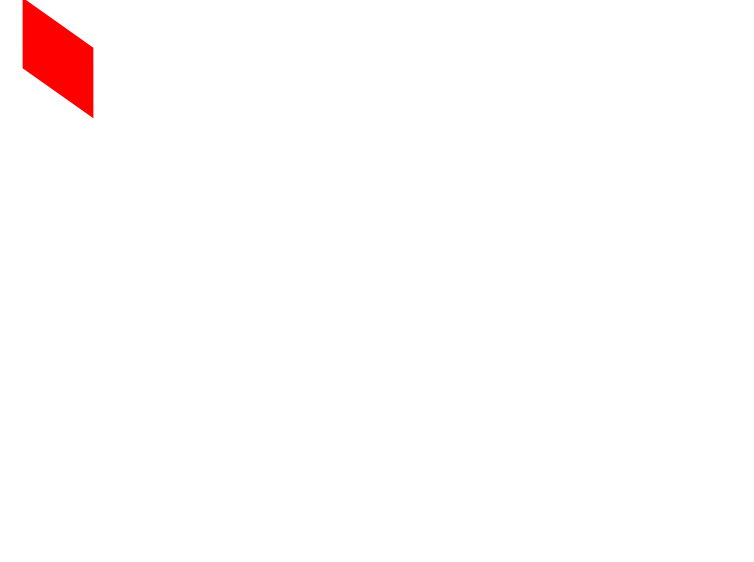
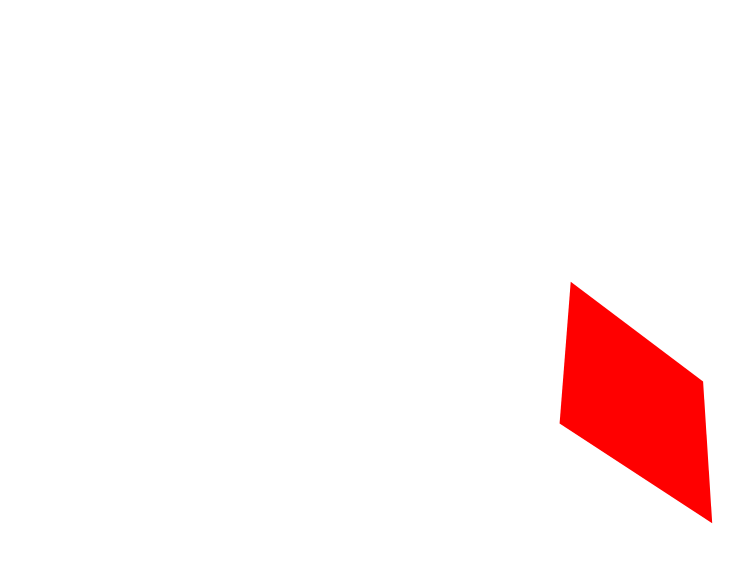
Before and after one commit to PepeerFrog/34Cube, a plain HTML site: page index.html in a window 1280 px wide. Shown: the whole page, without its empty margins (0-754 px from the left). Drawn offline with Linux system fonts and the light colour scheme.

Commit message:
Update index.html

```diff
--- a/index.html
+++ b/index.html
@@ -3,10 +3,20 @@
 <head>
 	<title>Red 3D Cube</title>
 	<style>
+		body {
+			margin: 0;
+			padding: 0;
+			height: 100vh;
+			display: flex;
+			justify-content: center;
+			align-items: center;
+			perspective: 1000px;
+		}
+
 		#cube {
-			position: absolute;
-			width: 100px;
-			height: 100px;
+			position: relative;
+			width: 200px;
+			height: 200px;
 			transform-style: preserve-3d;
 			transform: rotateX(45deg) rotateY(45deg);
 			background-color: red;
```
